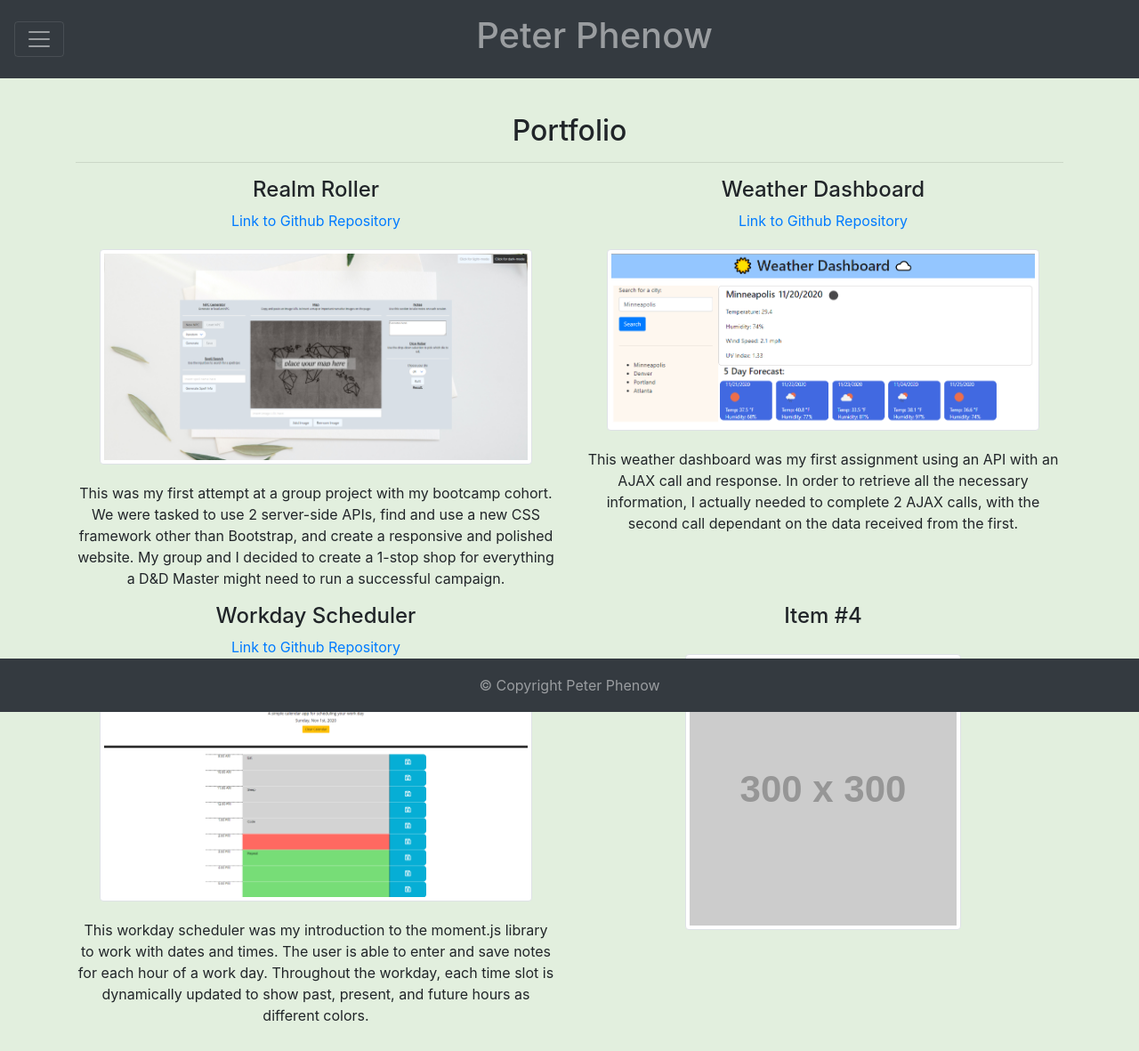
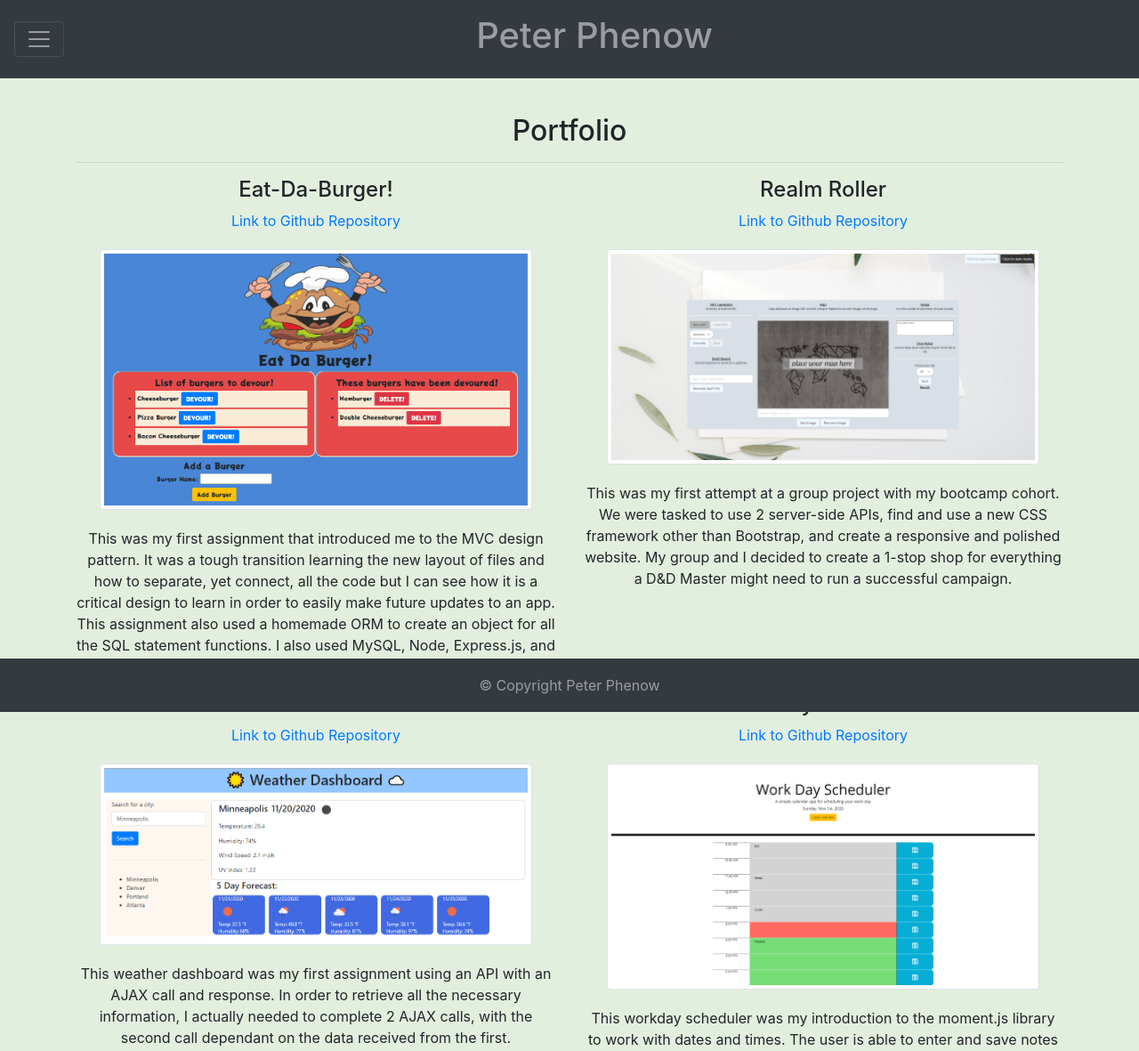
Before and after one commit to peterphenow/peterphenow.github.io, a plain HTML site: page portfolio.html in a window 1280 px wide. Shown: the top 1181 px of the page at 89% size. Drawn offline with nearby package versions, Linux system fonts and the light colour scheme; placeholder pictures from the web are drawn by us.

Commit message:
updated portfolio with eat-da-burger link and info

```diff
--- a/portfolio.html
+++ b/portfolio.html
@@ -53,10 +53,26 @@
         <div class="row">
           <!-- 1st portfolio item (top-left) -->
           <div class="col-md-6 text-center">
+            <h4>Eat-Da-Burger!</h4>
+            <a href="https://github.com/peterphenow/Eat-Da-Burger" target="_blank">Link to Github Repository</a>
+            <a href="https://hidden-headland-15912.herokuapp.com/" target="_blank">
+              <img
+                class="img-thumbnail portfolio-img-container"
+                src="./assets/images/portfolioPics/eat-da-burger.png"
+                alt="Portfolio Item #1 - Eat Da Burger"
+              />
+            </a>
+            <p>
+              This was my first assignment that introduced me to the MVC design pattern. It was a tough transition learning the new layout of files
+              and how to separate, yet connect, all the code but I can see how it is a critical design to learn in order to easily make future updates
+              to an app. This assignment also used a homemade ORM to create an object for all the SQL statement functions. I also used MySQL, Node,
+              Express.js, and Handlebars to complete this app.
+            </p>
+          </div>
+          <!-- 2nd portfolio item (top-right) -->
+          <div class="col-md-6 text-center">
             <h4>Realm Roller</h4>
-            <a href="https://github.com/peterphenow/RealmRoller" target="_blank"
-              >Link to Github Repository</a
-            >
+            <a href="https://github.com/peterphenow/RealmRoller" target="_blank">Link to Github Repository</a>
             <a href="https://peterphenow.github.io/RealmRoller/" target="_blank">
               <img
                 class="img-thumbnail portfolio-img-container"
@@ -65,18 +81,18 @@
               />
             </a>
             <p>
-              This was my first attempt at a group project with my bootcamp cohort. We were tasked
-              to use 2 server-side APIs, find and use a new CSS framework other than Bootstrap, and
-              create a responsive and polished website. My group and I decided to create a 1-stop
-              shop for everything a D&D Master might need to run a successful campaign.
+              This was my first attempt at a group project with my bootcamp cohort. We were tasked to use 2 server-side APIs, find and use a new CSS
+              framework other than Bootstrap, and create a responsive and polished website. My group and I decided to create a 1-stop shop for
+              everything a D&D Master might need to run a successful campaign.
             </p>
           </div>
-          <!-- 2nd portfolio item (top-right) -->
+        </div>
+        <!-- Begin 3rd row, 2nd row of portfolio items -->
+        <div class="row">
+          <!-- 3rd portfolio item(bottom-left) -->
           <div class="col-md-6 text-center">
             <h4>Weather Dashboard</h4>
-            <a href="https://github.com/peterphenow/HW6_Weather_Dashboard" target="_blank"
-              >Link to Github Repository</a
-            >
+            <a href="https://github.com/peterphenow/HW6_Weather_Dashboard" target="_blank">Link to Github Repository</a>
             <a href="https://peterphenow.github.io/HW6_Weather_Dashboard/" target="_blank">
               <img
                 class="img-thumbnail portfolio-img-container"
@@ -85,21 +101,14 @@
               />
             </a>
             <p>
-              This weather dashboard was my first assignment using an API with an AJAX call and
-              response. In order to retrieve all the necessary information, I actually needed to
-              complete 2 AJAX calls, with the second call dependant on the data received from the
-              first.
+              This weather dashboard was my first assignment using an API with an AJAX call and response. In order to retrieve all the necessary
+              information, I actually needed to complete 2 AJAX calls, with the second call dependant on the data received from the first.
             </p>
           </div>
-        </div>
-        <!-- Begin 3rd row, 2nd row of portfolio items -->
-        <div class="row">
-          <!-- 3rd portfolio item(bottom-left) -->
+          <!-- 4th portfolio item (bottom-right) -->
           <div class="col-md-6 text-center">
             <h4>Workday Scheduler</h4>
-            <a href="https://github.com/peterphenow/HW5_Day_Planner" target="_blank"
-              >Link to Github Repository</a
-            >
+            <a href="https://github.com/peterphenow/HW5_Day_Planner" target="_blank">Link to Github Repository</a>
             <a href="https://peterphenow.github.io/HW5_Day_Planner/" target="_blank">
               <img
                 class="img-thumbnail portfolio-img-container"
@@ -108,23 +117,10 @@
               />
             </a>
             <p>
-              This workday scheduler was my introduction to the moment.js library to work with dates
-              and times. The user is able to enter and save notes for each hour of a work day.
-              Throughout the workday, each time slot is dynamically updated to show past, present,
-              and future hours as different colors.
+              This workday scheduler was my introduction to the moment.js library to work with dates and times. The user is able to enter and save
+              notes for each hour of a work day. Throughout the workday, each time slot is dynamically updated to show past, present, and future hours
+              as different colors.
             </p>
-          </div>
-          <!-- 4th portfolio item (bottom-right) -->
-          <div class="col-md-6 text-center">
-            <h4>Item #4</h4>
-            <a href="">
-              <img
-                class="img-thumbnail portfolio-img-container"
-                src="https://via.placeholder.com/300"
-                alt="Portfolio Item #4"
-              />
-            </a>
-            <p><!-- add description here --></p>
           </div>
         </div>
       </div>
```
Also changed, not shown: assets/images/portfolioPics/eat-da-burger.png (added).
